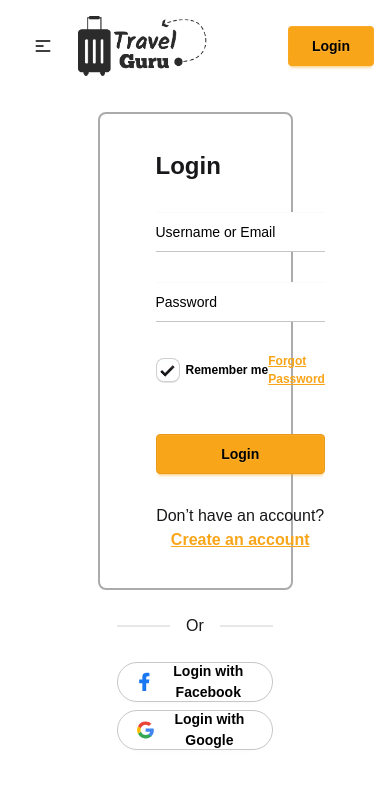
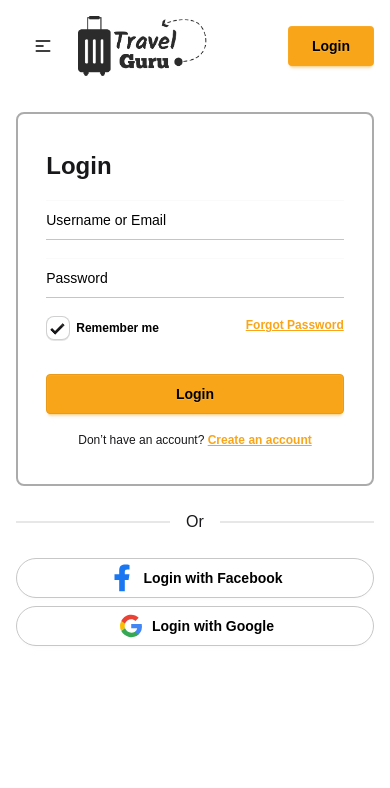
Before and after one commit to Shashuvo/Travel-Guru, a React (Vite) app: page /auth/login in a window 390 px wide. Shown: the top 788 px of the page. Built offline with nearby package versions, Linux system fonts and the light colour scheme.

Commit message:
login page made responsive

```diff
--- a/src/pages/Auth/Login.jsx
+++ b/src/pages/Auth/Login.jsx
@@ -5,8 +5,8 @@ const Login = () => {
     return (
         <div className='flex flex-col items-center gap-3'>
             {/* login form */}
-            <div className='border-2 border-[#ABABAB] rounded-lg mt-28 w-2/4'>
-                <form className="fieldset rounded-box py-9 px-14 space-y-6">
+            <div className='border-2 border-[#ABABAB] rounded-lg mt-28 w-11/12 md:w-2/4'>
+                <form className="fieldset rounded-box py-9 px-7 md:px-14 space-y-3 md:space-y-6">
                     <h1 className="text-2xl font-bold">Login</h1>
                     <input type="email" name="email" className="input w-full border-0 border-b border-[#C5C5C5] placeholder-black pl-0 rounded-none focus:outline-none focus:border-black" placeholder="Username or Email" />
                     <input type="password" name="password" className="input w-full border-0 border-b border-[#C5C5C5] placeholder-black pl-0 rounded-none focus:outline-none focus:border-black" placeholder="Password" />
@@ -18,12 +18,12 @@ const Login = () => {
                         <p className='underline font-semibold text-primary'>Forgot Password</p>
                     </div>
                     <button className="btn btn-primary mt-4 text-black">Login</button>
-                    <p className='text-center font-medium text-[16px]'>Don’t have an account? <NavLink to="/auth/register" className='underline font-semibold text-primary'>Create an account</NavLink></p>
+                    <p className='text-center font-medium text-xs md:text-[16px]'>Don’t have an account? <NavLink to="/auth/register" className='underline font-semibold text-primary'>Create an account</NavLink></p>
                 </form>
             </div>
-            <div className="divider w-2/5 mx-auto"><span>Or</span></div>
+            <div className="divider w-11/12 md:w-2/5 mx-auto"><span>Or</span></div>
             {/* social login buttons */}
-            <div className='flex flex-col gap-2 w-2/5 mx-auto'>
+            <div className='flex flex-col gap-2 w-11/12 md:w-2/5 mx-auto'>
                 {/* facebook */}
                 <button className="btn bg-white text-black border-[#C7C7C7] rounded-4xl">
                     <svg aria-label="Facebook logo" width="30" height="30" xmlns="http://www.w3.org/2000/svg" viewBox="0 0 32 32"><path fill="#1A77F2" d="M8 12h5V8c0-6 4-7 11-6v5c-4 0-5 0-5 3v2h5l-1 6h-4v12h-6V18H8z"></path></svg>
```
